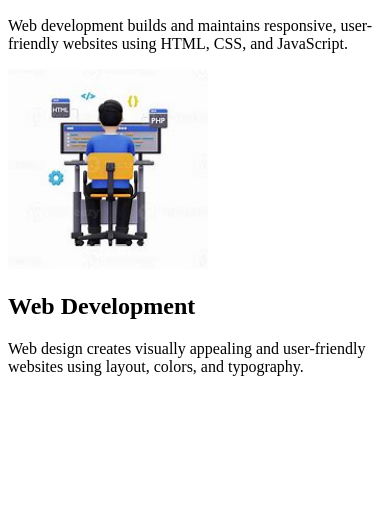
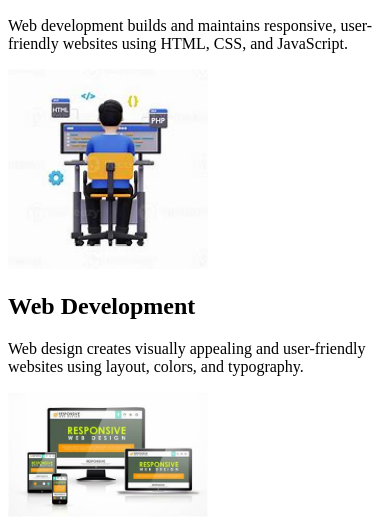
Before and after one commit to Ayusha200333/My-Test-Portfolio-, a plain HTML site: page index.html in a window 390 px wide. Shown: the part 2349-2878 px from the top of the page. Before the commit the page ends 2741 px from the top, so only its background shows below. Drawn offline with Linux system fonts and the light colour scheme.

Commit message:
add responsive web development image

```diff
--- a/index.html
+++ b/index.html
@@ -115,6 +115,10 @@
         <h2>Web Development</h2>
         <p>Web design creates visually appealing and user-friendly websites using layout, colors, and typography.</p>
     </div>
+
+    <div>
+        <img src="assets/image/web%20image.jpeg" alt="web image" width="200">
+    </div>
 </section>
 
 </body>
```
